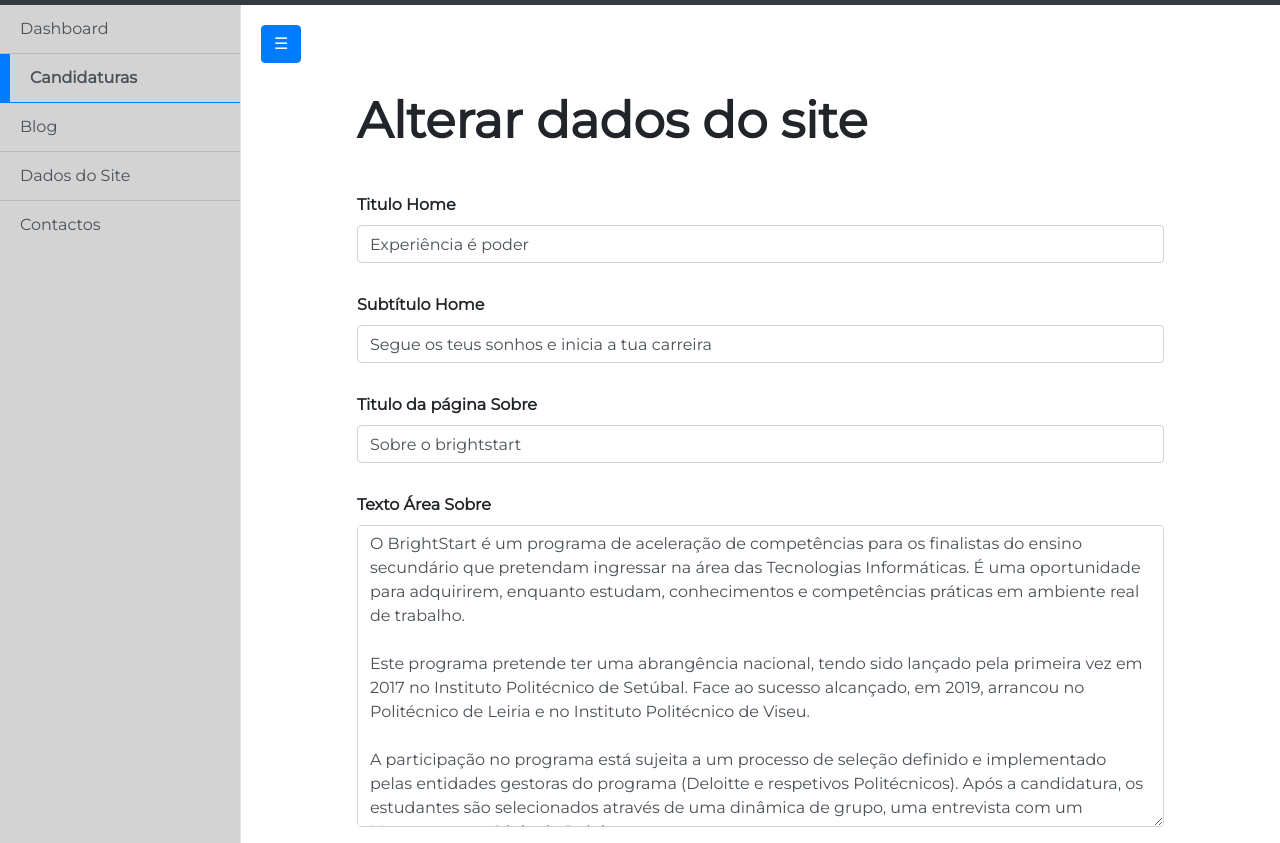
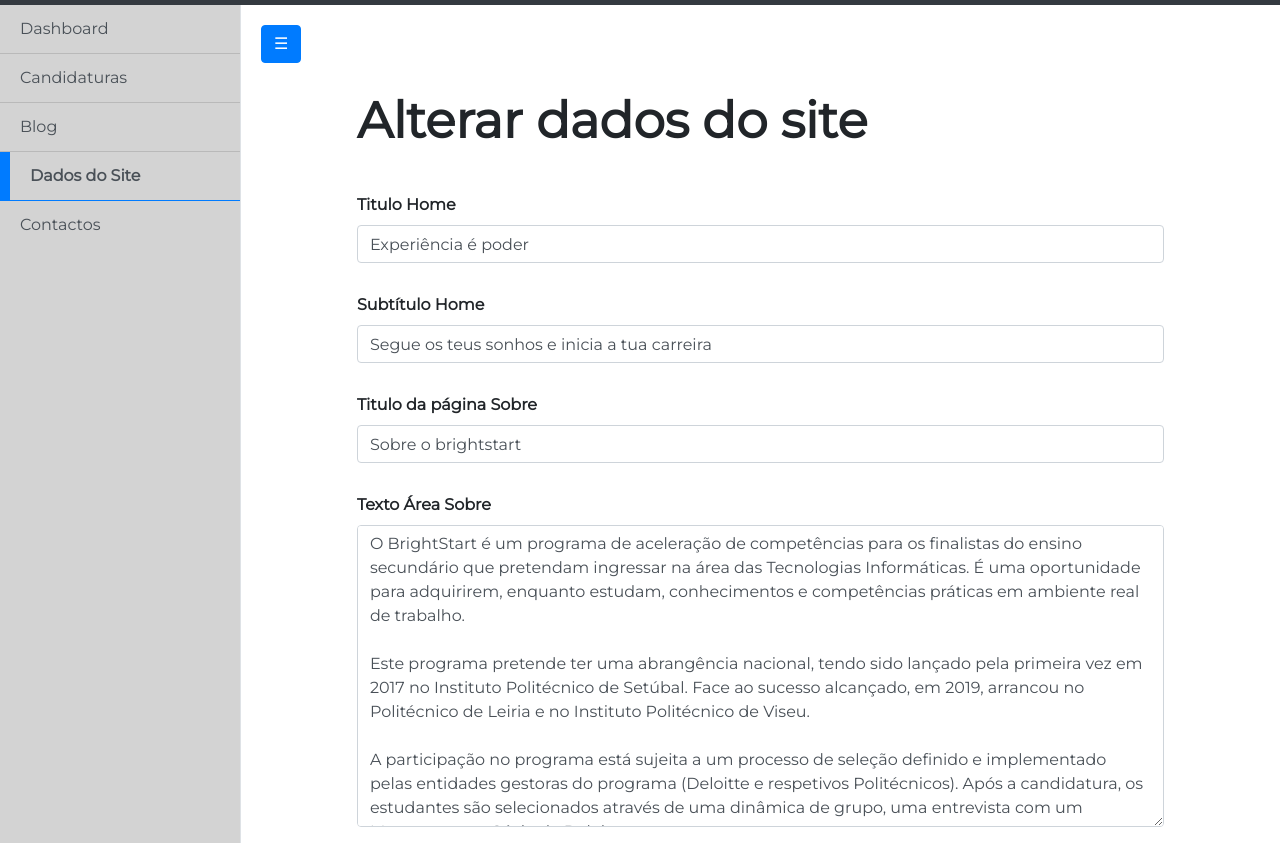
Before and after one commit to CaptainRatax/projeto-gps, a plain HTML site: page frontend/backoffice/dadosSite.html in a window 1280 px wide. Shown: the part 70-913 px from the top of the page. Drawn offline with nearby package versions, Linux system fonts and the light colour scheme.

Commit message:
Compor a sidebar da página de edição geral
- Compor a sidebar para apresentar o item “Dados do Site” ativo em vez do “Candidaturas”.
- Alterar o título do site.

```diff
--- a/frontend/backoffice/dadosSite.html
+++ b/frontend/backoffice/dadosSite.html
@@ -1,7 +1,7 @@
 <!DOCTYPE html>
 
 <head>
-    <title>Candidaturas - Administração Brightstart Website</title>
+    <title>Dados do Site - Administração Brightstart Website</title>
     <meta charset="UTF-8">
     <meta name="viewport" content="width=device-width, initial-scale=1.0">
     <link rel="stylesheet" href="https://cdn.jsdelivr.net/npm/bootstrap@4.6.0/dist/css/bootstrap.min.css" integrity="sha384-B0vP5xmATw1+K9KRQjQERJvTumQW0nPEzvF6L/Z6nronJ3oUOFUFpCjEUQouq2+l" crossorigin="anonymous">
@@ -60,9 +60,9 @@
         <div class="bg-light border-right" id="sidebar-wrapper">
             <div class="list-group list-group-flush">
                 <a class="list-group-item list-group-item-action bg-light" href="./dashboard.html">Dashboard</a>
-                <a class="list-group-item list-group-item-action activated bg-light" href="./gerirCandidaturas.html">Candidaturas</a>
+                <a class="list-group-item list-group-item-action bg-light" href="./gerirCandidaturas.html">Candidaturas</a>
                 <a class="list-group-item list-group-item-action bg-light" href="./gerirBlog.html">Blog</a>
-                <a class="list-group-item list-group-item-action bg-light" href="./dadosSite.html">Dados do Site</a>
+                <a class="list-group-item list-group-item-action activated bg-light" href="./dadosSite.html">Dados do Site</a>
                 <a class="list-group-item list-group-item-action bg-light" href="./gerirContactos.html">Contactos</a>
             </div>
         </div>
```
